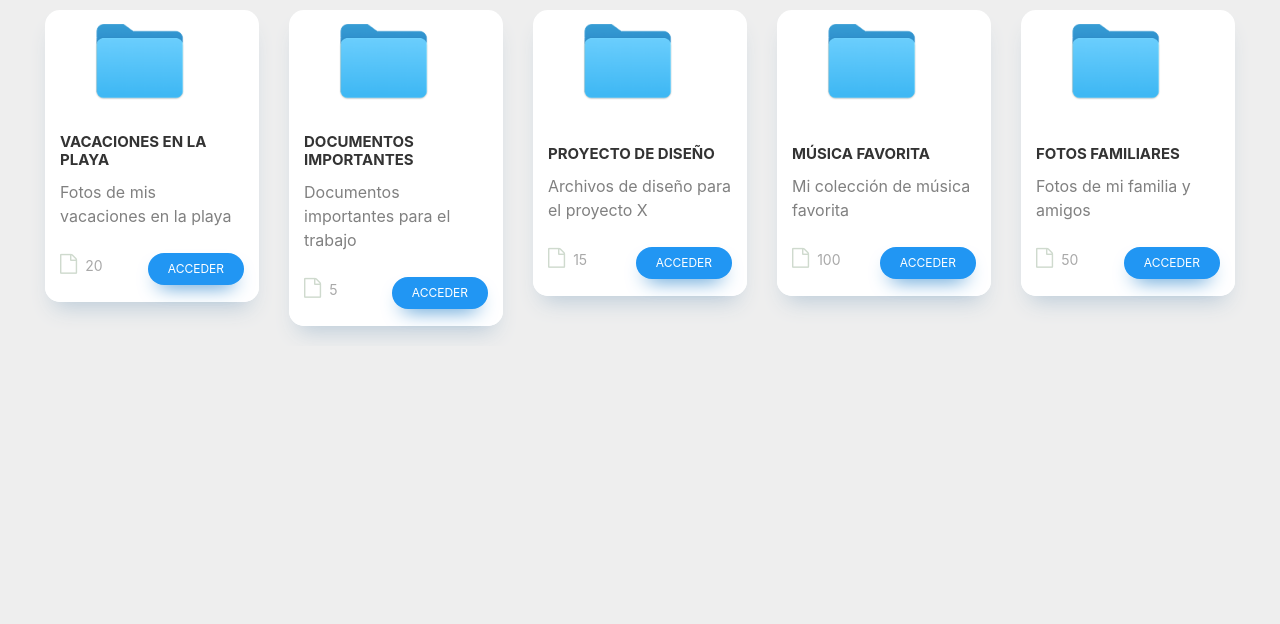
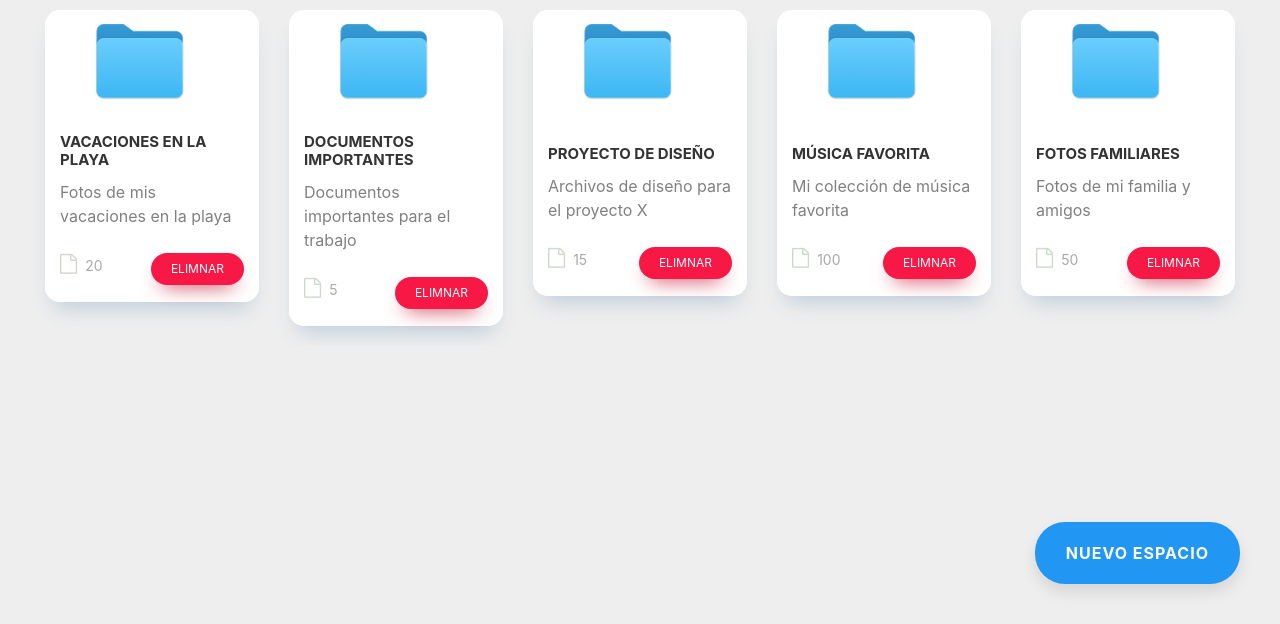
Before and after one commit to sergiomateos2daw/FileHub-Project, a PHP site: page / in a window 1280 px wide. Shown: the part 176-800 px from the top of the page. Run offline with PHP 8.4, Linux system fonts and the light colour scheme; the visitor is signed in with stand-in values (Sample User, id 1); data comes from the database, SQL or seed files in the repository; some libraries are stand-ins or nearby versions.

Commit message:
Crear y eliminar espacios al 50%

```diff
--- a/styles/spaces_styles.css
+++ b/styles/spaces_styles.css
@@ -100,15 +100,15 @@ body {
     padding: 7px 20px;
     float: right;
     font-size: 12px;
-    background: #2196F3;
+    background: #f81845;
     color: #ffffff;
-    box-shadow: 0px 10px 20px -10px #1376c5;
+    box-shadow: 0px 10px 20px -10px #c5132e;
     border-radius: 25px;
     text-transform: uppercase;
 }
 
 .post-slide .read-more:hover {
-    background: #3498db;
+    background: #db3434;
     text-decoration: none;
     color: #fff;
 }
@@ -160,6 +160,36 @@ body {
 }
 
 
-/*################################# NAVBAR ##################################*/
-
-/*###########################################################################*/
+/*################################# BOTON FLOTANTE ##################################*/
+.btn-flotante {
+	font-size: 16px; /* Cambiar el tamaño de la tipografia */
+	text-transform: uppercase; /* Texto en mayusculas */
+	font-weight: bold; /* Fuente en negrita o bold */
+	color: #ffffff; /* Color del texto */
+	border-radius: 30px; /* Borde del boton */
+	letter-spacing: 1px; /* Espacio entre letras */
+	background-color: #2196F3; /* Color de fondo */
+	padding: 18px 30px; /* Relleno del boton */
+	position: fixed;
+	bottom: 40px;
+	right: 40px;
+	transition: all 300ms ease 0ms;
+	box-shadow: 0px 8px 15px rgba(0, 0, 0, 0.1);
+	z-index: 99;
+}
+.btn-flotante:hover {
+	background-color: #59C5F9; /* Color de fondo al pasar el cursor */
+	box-shadow: 0px 15px 20px rgba(0, 0, 0, 0.3);
+	transform: translateY(-7px);
+    text-decoration: none;
+    color: #ffffff; /* Color del texto */
+}
+@media only screen and (max-width: 600px) {
+ 	.btn-flotante {
+		font-size: 14px;
+		padding: 12px 20px;
+		bottom: 20px;
+		right: 20px;
+	}
+}
+/*###################################################################################*/
--- a/views/login_view.php
+++ b/views/login_view.php
@@ -21,7 +21,7 @@
 </head>
 <body>
     <section class="h-100 gradient-form" style="background-color: #eee;">
-        <div class="container py-5 h-100">
+        <div class="container py-3 h-100">
             <div class="row d-flex justify-content-center align-items-center h-100">
                 <div id="contenderFormulario" class="col-xl-10">
                     <div class="card rounded-3 text-black">
@@ -53,7 +53,7 @@
 
                                         <div class="d-flex align-items-center justify-content-center pb-4">
                                             <p class="mb-0 me-2">¿Aún no tienes una cuenta?</p>
-                                            <a type="button" id="registroBoton" href="controllers/register_controller.php" class="btn btn-outline-primary">Registrarse</a>
+                                            <a type="button" id="registroBoton" href="controllers/register_controller.php" class="btn btn-outline-success">Registrarse</a>
                                         </div>
 
                                     </form>
--- a/views/register_view.php
+++ b/views/register_view.php
@@ -21,7 +21,7 @@
 </head>
 <body>
     <section class="h-100 gradient-form" style="background-color: #eee;">
-        <div class="container py-6 h-100">
+        <div class="container py-3 h-100">
             <div class="row d-flex justify-content-center align-items-center h-100">
                 <div class="col-xl-6">
                     <div class="card rounded-3 text-black">
@@ -54,9 +54,8 @@
                                         </div>
                                         <div class="text-center pt-1 mb-5 pb-1">
                                             <button class="btn btn-primary btn-block fa-lg gradient-custom-2 mb-3" type="submit">Registrarse</button>
-
+                                            <a class="btn btn-secondary btn-block" href="../index.php">Volver</a>
                                         </div>
-
                                     </form>
 
                                 </div>
--- a/views/spaces_view.php
+++ b/views/spaces_view.php
@@ -99,7 +99,7 @@ if(!isset($_SESSION['email'])) {
                           </h3>
                           <p class="post-description">' . $dato["description"] . '</p>
                           <span class="post-date"><i class="fa fa-file-o"></i>' . $dato["num_files"] . '</span>
-                          <a href="#" class="read-more">Acceder</a>
+                          <a href="./controllers/removeSpace_controller.php?space_id=' . $dato["id"] . '" class="read-more">Elimnar</a>
                       </div>
                   </div>';
                     }
@@ -109,6 +109,41 @@ if(!isset($_SESSION['email'])) {
             </div>
         </div>
     </div>
+    <button type="button" class="btn btn-flotante" data-toggle="modal" data-target="#exampleModal" data-whatever="@mdo">Nuevo espacio</button>
+    <!-------------------------- BOTON NUEVO ESPACIO --------------------------->
+    <div class="modal fade" id="exampleModal" tabindex="-1" role="dialog" aria-labelledby="exampleModalLabel" aria-hidden="true">
+  <div class="modal-dialog" role="document">
+    <div class="modal-content">
+      <div class="modal-header">
+        <h5 class="modal-title" id="exampleModalLabel">Nuevo Espacio</h5>
+        <button type="button" class="close" data-dismiss="modal" aria-label="Close">
+          <span aria-hidden="true">&times;</span>
+        </button>
+      </div>
+      <div class="modal-body">
+        <form method="POST" action="./controllers/createSpace_controller.php">
+          <div class="form-group">
+            <label for="recipient-name" class="col-form-label">Nombre del espacio:</label>
+            <input type="text" class="form-control" name="space_name" id="space_name" required>
+          </div>
+          <div class="form-group">
+            <label for="message-text" class="col-form-label">Descripción:</label>
+            <input type="text" class="form-control" name="user_id" id="user_id" value="<?=$_SESSION['user_id']?>" required style="display: none;">
+            <input type="text" class="form-control" name="space_description" id="space_description" required>
+          </div>
+          <div class="modal-footer">
+            <button type="button" class="btn btn-secondary" data-dismiss="modal">Cancelar</button>
+            <button type="button" class="btn btn-primary" type="submit">Crear espacio</button>
+            <button class="btn btn-primary btn-block fa-lg gradient-custom-2 mb-3" type="submit">Registrarse</button>
+        </div>
+        </form>
+      </div>
+
+    </div>
+  </div>
+</div>
+    <!-------------------------------------------------------------------------->
+
     <script src='https://code.jquery.com/jquery-1.12.0.min.js'></script>
     <script src='https://cdnjs.cloudflare.com/ajax/libs/owl-carousel/1.3.3/owl.carousel.min.js'></script>
 </body>
```
Also changed, not shown: controllers/createSpace_controller.php (added, +16 -0 lines), controllers/removeSpace_controller.php (added, +14 -0 lines), models/createSpace_model.php (added, +29 -0 lines), models/removeSpace_model.php (added, +24 -0 lines).
